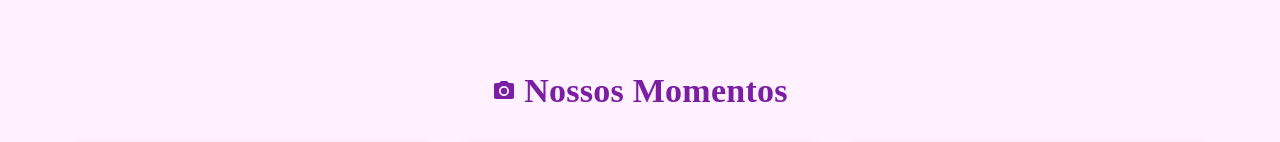
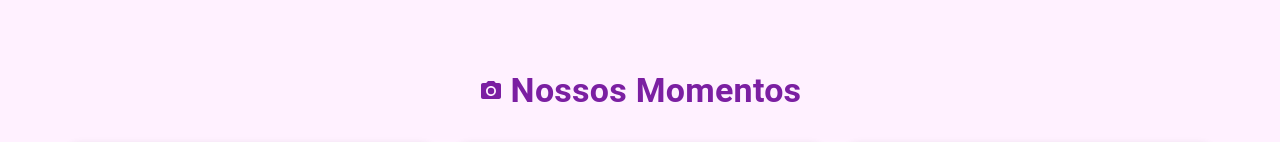
Before and after one commit to alisson2014/my-wedding, a React (Vite) app: page / in a window 1280 px wide. Shown: the part 517-659 px from the top of the page. Built offline with nearby package versions, Linux system fonts and the light colour scheme.

Commit message:
Usa fonte padrão

```diff
--- a/src/components/GallerySection.tsx
+++ b/src/components/GallerySection.tsx
@@ -42,7 +42,7 @@ const GallerySection = () => {
       <Container sx={{ py: 3 }} maxWidth="lg">
         <Box sx={{ display: 'flex', alignItems: 'center', justifyContent: 'center', mb: 4, gap: 1 }}>
           <CameraAlt color="primary" />
-          <Typography variant="h4" align="center" color="primary" sx={{ fontWeight: 'bold', fontFamily: '"Playfair Display", serif' }}>
+          <Typography variant="h4" align="center" color="primary" sx={{ fontWeight: 'bold' }}>
             Nossos Momentos
           </Typography>
         </Box>
```
